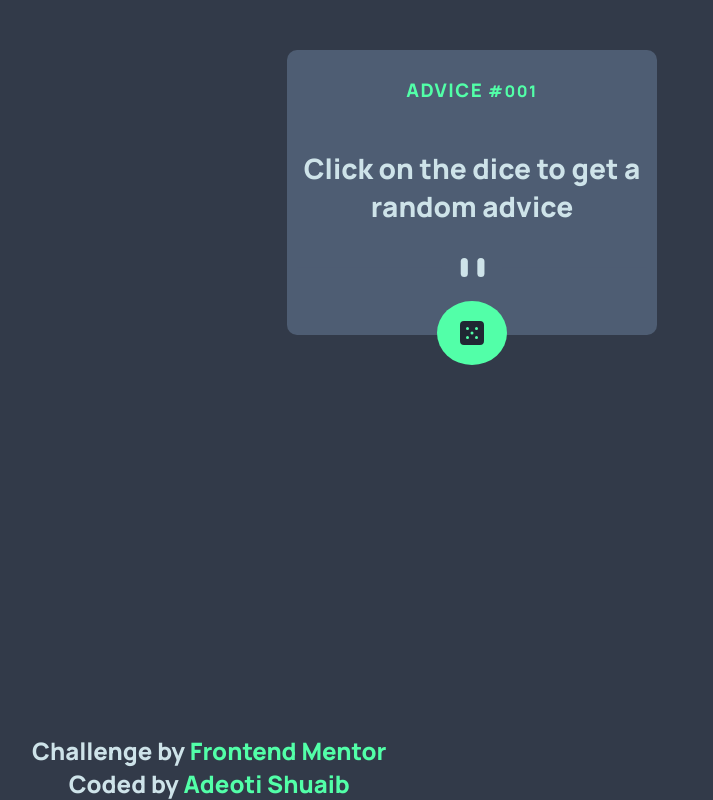
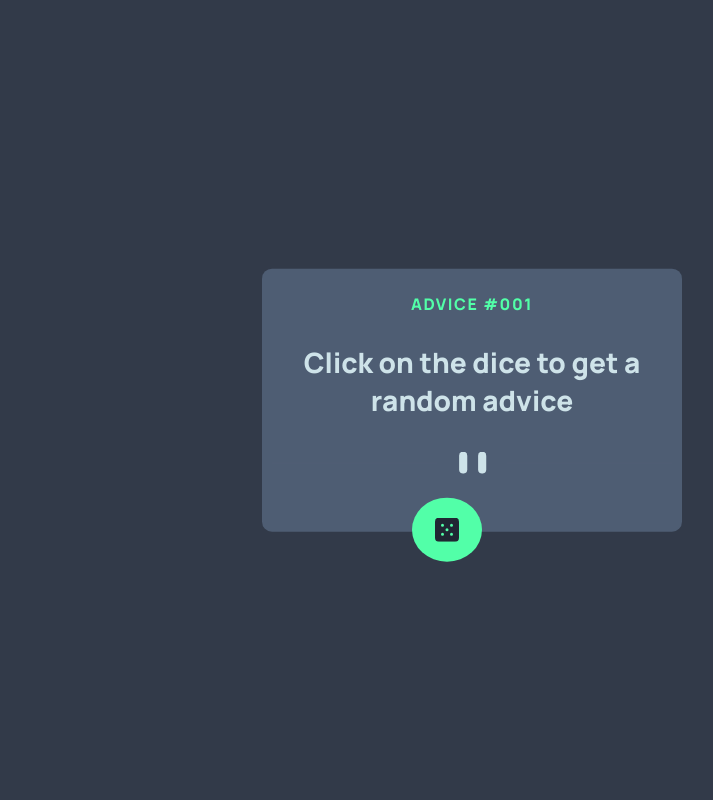
Before and after one commit to JustShuaib/advice-generator, a plain HTML site: page index.html in a window 1280 px wide. Shown: the whole page, without its empty margins (168-881 px from the left). Drawn offline with Linux system fonts and the light colour scheme.

Commit message:
Positioned the card to the center of the page

```diff
--- a/advice.js
+++ b/advice.js
@@ -3,25 +3,13 @@ const adviceId = document.getElementById("advice-id");
 const adviceText = document.getElementById("advice-text");
 
 dice.addEventListener("click", function () {
-  // ASYNC AWAIT
   async function adv() {
     const advObj = await fetch("https://api.adviceslip.com/advice");
     const realAdv = await advObj.json();
     const { advice, id } = realAdv.slip;
 
-    adviceText.innerText = `${advice}`;
+    adviceText.innerText = `"${advice}"`;
     adviceId.innerText = `#${id}`;
   }
   adv();
-
-  //  FETCH chainaning
-  /* fetch("https://api.adviceslip.com/advice")
-    .then(function (response) {
-      return response.json();
-    })
-    .then(function (adviceObj) {
-      const { advice, id } = adviceObj.slip;
-      adviceText.innerText = advice;
-      adviceId.innerText = id;
-    }); */
 });
--- a/index.html
+++ b/index.html
@@ -15,28 +15,30 @@
       @import url("https://fonts.googleapis.com/css2?family=Open+Sans:wght@400;700&family=Poppins:wght@200;400;500;600&family=Raleway:wght@400;700&family=Manrope:wght@800&display=swap");
 
       body {
+        font-family: Manrope, sans-serif;
         background-color: hsl(217, 19%, 24%);
-        font-family: Manrope, sans-serif;
-        color: hsl(193, 38%, 86%);
       }
+
       main {
+        padding: 8px 10px;
+        position: relative;
+        width: 70%;
+        max-width: 400px;
         border-radius: 10px;
         background: hsl(217, 19%, 38%);
-        width: 90%;
-        max-width: 350px;
-        margin: 50px auto;
-        padding: 8px 10px;
-        position: relative;
+        position: absolute;
+        top: 50%;
+        left: 50%;
+        -moz-transform: translateX(-50%) translateY(-50%);
+        -webkit-transform: translateX(-50%) translateY(-50%);
+        transform: translateX(-50%) translateY(-50%);
       }
-      header {
+      h3 {
         color: hsl(150, 100%, 66%);
         font-weight: 800;
         font-size: 16px;
         letter-spacing: 1.5px;
         text-align: center;
-      }
-      header h3 {
-        display: inline-block;
       }
       p {
         text-align: center;
@@ -66,26 +68,11 @@
         box-shadow: 1px 1px 20px hsl(150, 100%, 66%),
           -1px -1px 20px hsl(150, 100%, 66%);
       }
-      .attribution {
-        position: absolute;
-        text-align: center;
-        bottom: 0;
-        left: 200px;
-        font-size: 1.5rem;
-      }
-      .attribution a {
-        color: hsl(150, 100%, 66%);
-        text-decoration: none;
-      }
     </style>
   </head>
   <body>
     <main>
-      <header>
-        <h3>ADVICE</h3>
-        <!-- Advice ID goes here -->
-        <span id="advice-id"> #001</span>
-      </header>
+      <h3>ADVICE <span id="advice-id"> #001</span></h3>
       <p id="advice-text">Click on the dice to get a random advice</p>
       <img src="./images/pattern-divider-mobile.svg" class="divider" alt="" />
 
@@ -93,14 +80,6 @@
         <img src="./images/icon-dice.svg" alt="" />
       </div>
     </main>
-    <div class="attribution">
-      Challenge by
-      <a href="https://www.frontendmentor.io?ref=challenge" target="_blank"
-        >Frontend Mentor</a
-      >
-      <br />
-      Coded by <a href="https://github.om/JustShuaib">Adeoti Shuaib</a>
-    </div>
     <script src="./advice.js"></script>
   </body>
 </html>
```
Also changed, not shown: design/active-states.jpg (added), design/desktop-design.jpg (added), design/desktop-preview.jpg (added), design/mobile-design.jpg (added), 2 other files.
